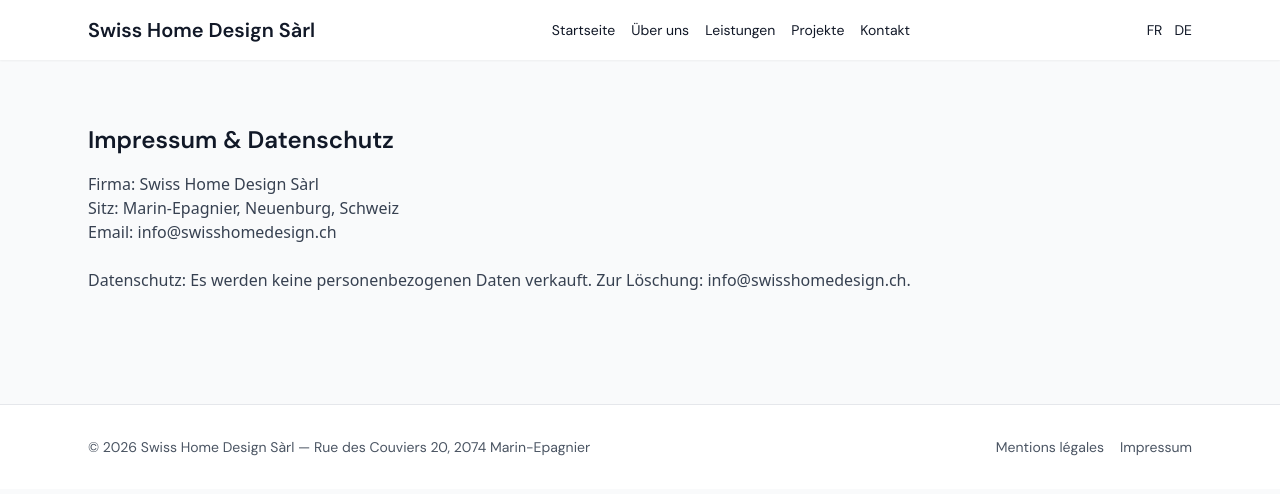
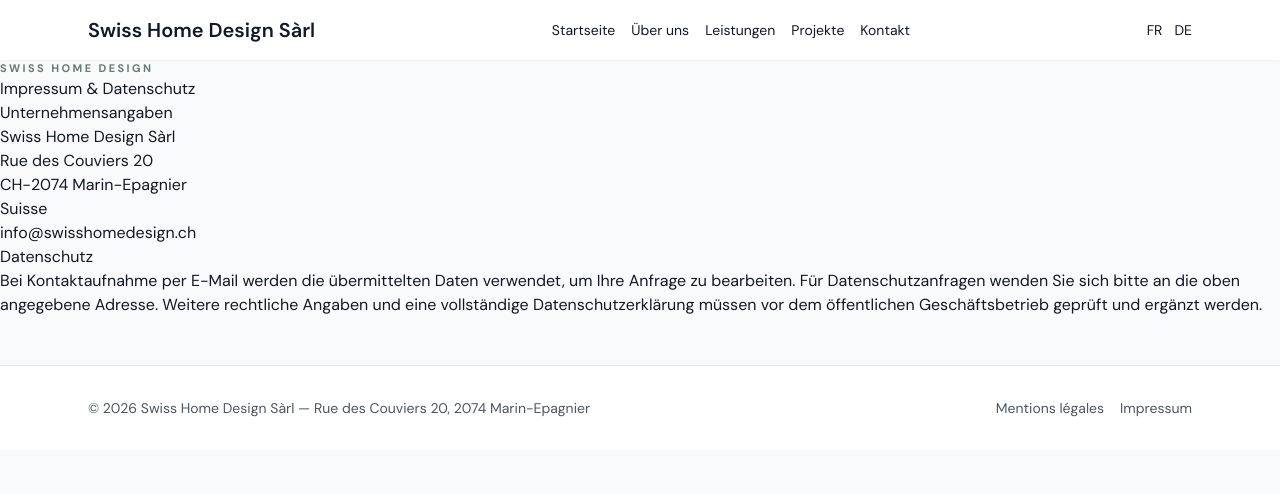
Before and after one commit to Swisshomedesign/swiss-home-design, a React (Vite) app in the folder frontend/: page /de/impressum in a window 1280 px wide. Shown: the top 494 px of the page. Built offline with nearby package versions, Linux system fonts and the light colour scheme.

Commit message:
Unify modern bilingual design: LegalPage.jsx

```diff
--- a/frontend/src/pages/LegalPage.jsx
+++ b/frontend/src/pages/LegalPage.jsx
@@ -1,7 +1,5 @@
 import React from 'react'
 export default function LegalPage({lang='fr'}) {
- const fr={title:'Mentions légales & Protection des données',content:"Raison sociale : Swiss Home Design Sàrl\nSiège : Marin-Epagnier, Neuchâtel, Suisse\nEmail : info@swisshomedesign.ch\n\nProtection des données : Aucune donnée personnelle n'est vendue. Pour supprimer vos données : info@swisshomedesign.ch."}
- const de={title:'Impressum & Datenschutz',content:'Firma: Swiss Home Design Sàrl\nSitz: Marin-Epagnier, Neuenburg, Schweiz\nEmail: info@swisshomedesign.ch\n\nDatenschutz: Es werden keine personenbezogenen Daten verkauft. Zur Löschung: info@swisshomedesign.ch.'}
- const item=lang==='fr'?fr:de
- return <section className="max-w-6xl mx-auto px-6 py-16"><h1 className="text-2xl font-semibold mb-4">{item.title}</h1><pre className="whitespace-pre-wrap font-sans text-gray-700">{item.content}</pre></section>
+ const de=lang==='de'
+ return <div className="shd-inner"><section className="shd-page-hero shd-page-hero-short"><span className="shd-eyebrow">SWISS HOME DESIGN</span><h1>{de?'Impressum & Datenschutz':'Mentions légales & confidentialité'}</h1></section><section className="shd-legal"><article><h2>{de?'Unternehmensangaben':'Informations sur l’entreprise'}</h2><p>Swiss Home Design Sàrl<br/>Rue des Couviers 20<br/>CH-2074 Marin-Epagnier<br/>Suisse</p><p><a href="mailto:info@swisshomedesign.ch">info@swisshomedesign.ch</a></p></article><article><h2>{de?'Datenschutz':'Protection des données'}</h2><p>{de?'Bei Kontaktaufnahme per E-Mail werden die übermittelten Daten verwendet, um Ihre Anfrage zu bearbeiten. Für Datenschutzanfragen wenden Sie sich bitte an die oben angegebene Adresse. Weitere rechtliche Angaben und eine vollständige Datenschutzerklärung müssen vor dem öffentlichen Geschäftsbetrieb geprüft und ergänzt werden.':'Lorsque vous nous contactez par e-mail, les informations transmises sont utilisées pour traiter votre demande. Pour toute question relative à vos données, veuillez utiliser l’adresse ci-dessus. Les mentions obligatoires et une politique de confidentialité complète devront être vérifiées et complétées avant la mise en exploitation commerciale.'}</p></article></section></div>
 }
```
